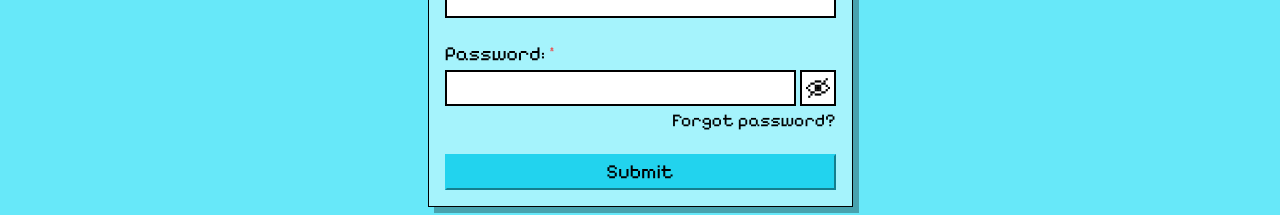
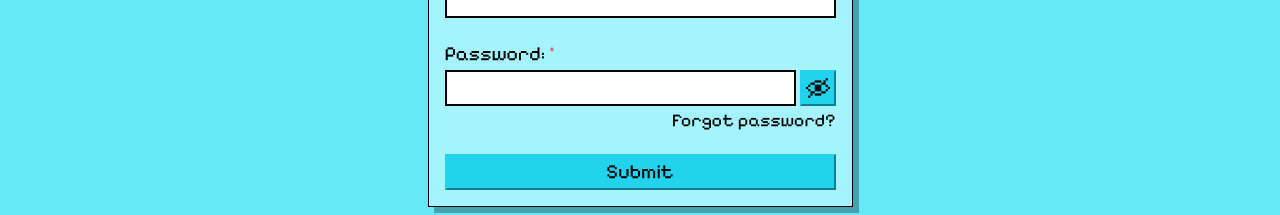
Before and after one commit to nicoll-douglas/BitReads, a Next.js app: page /auth/login in a window 1280 px wide. Shown: the part 355-570 px from the top of the page. Built offline with nearby package versions, Linux system fonts and the light colour scheme.

Commit message:
style: edit

```diff
--- a/src/components/atomic/Button.tsx
+++ b/src/components/atomic/Button.tsx
@@ -21,7 +21,7 @@ const Button = React.forwardRef<HTMLButtonElement, ButtonProps>(
       <button
         className={`bg-cyan-400 h-10 border-b-black/40 border-t-cyan-400 border-l-cyan-400 border-r-black/40 border-2 flex items-center justify-center ${className} ${
           isLoading || isDisabled
-            ? "cursor-not-allowed opacity-50"
+            ? "cursor-not-allowed opacity-60"
             : "active:border-b-cyan-400 active:border-r-cyan-400 active:border-t-black/40 active:border-l-black/40"
         }`}
         ref={ref}
--- a/src/components/atomic/form/PasswordInput.tsx
+++ b/src/components/atomic/form/PasswordInput.tsx
@@ -3,6 +3,7 @@
 import Input, { InputProps } from "./Input";
 import Image from "next/image";
 import { useState } from "react";
+import IconButton from "../IconButton";
 
 export default function PasswordInput(props: InputProps) {
   const [isVisible, setIsVisible] = useState<boolean>(false);
@@ -10,7 +11,7 @@ export default function PasswordInput(props: InputProps) {
   return (
     <div className="flex gap-1">
       <Input type={isVisible ? "text" : "password"} {...props} />
-      <button
+      {/* <button
         aria-label={isVisible ? "Hide password" : "Show password"}
         onClick={() => setIsVisible(!isVisible)}
         type="button"
@@ -22,7 +23,16 @@ export default function PasswordInput(props: InputProps) {
           width={24}
           height={24}
         />
-      </button>
+      </button> */}
+      <IconButton
+        icon={{
+          src: `/icons/eye-${isVisible ? "open" : "closed"}.svg`,
+          size: 6,
+        }}
+        onClick={() => setIsVisible(!isVisible)}
+        type="button"
+        aria-label={isVisible ? "Hide password" : "Show password"}
+      />
     </div>
   );
 }
```
